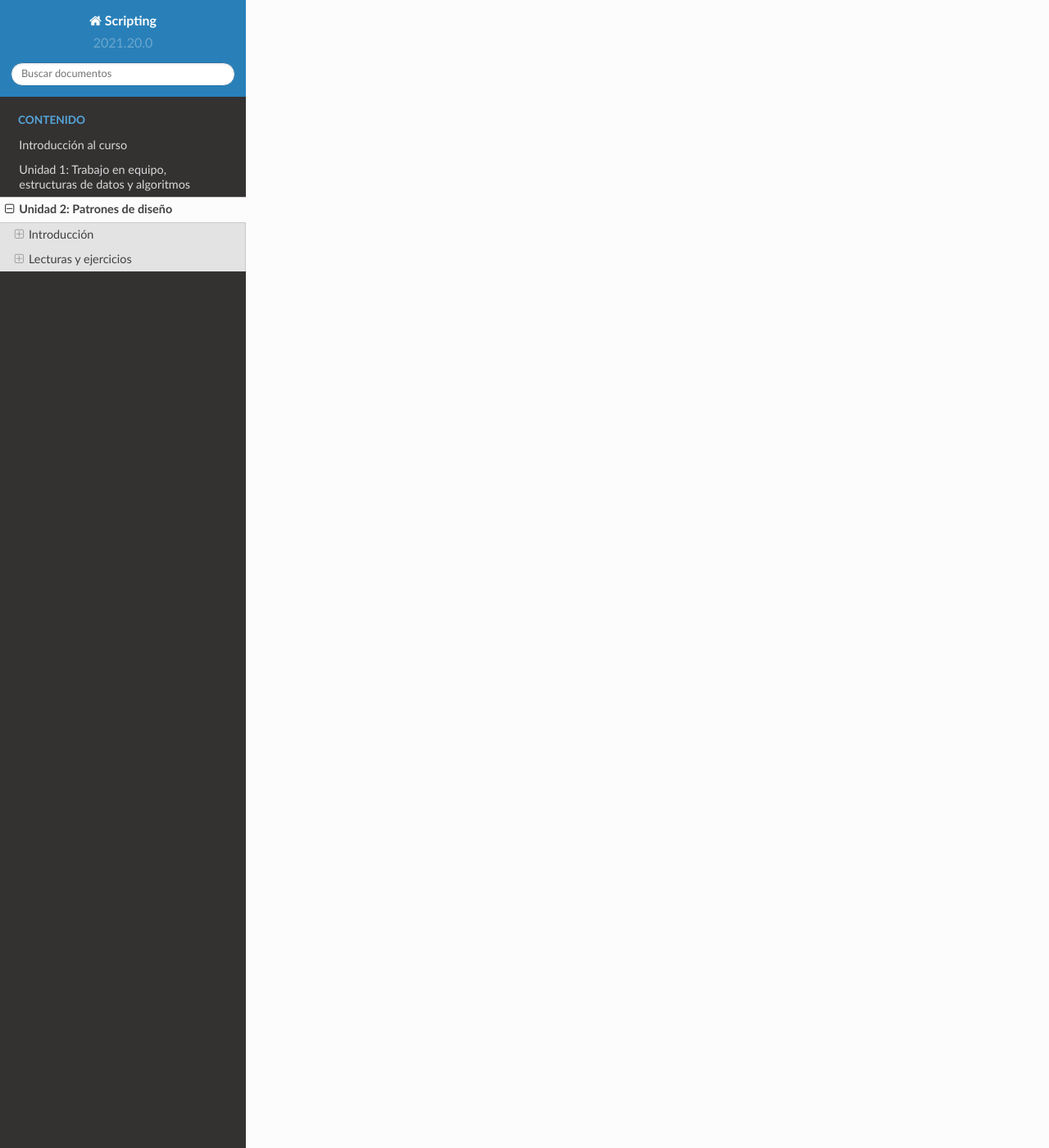
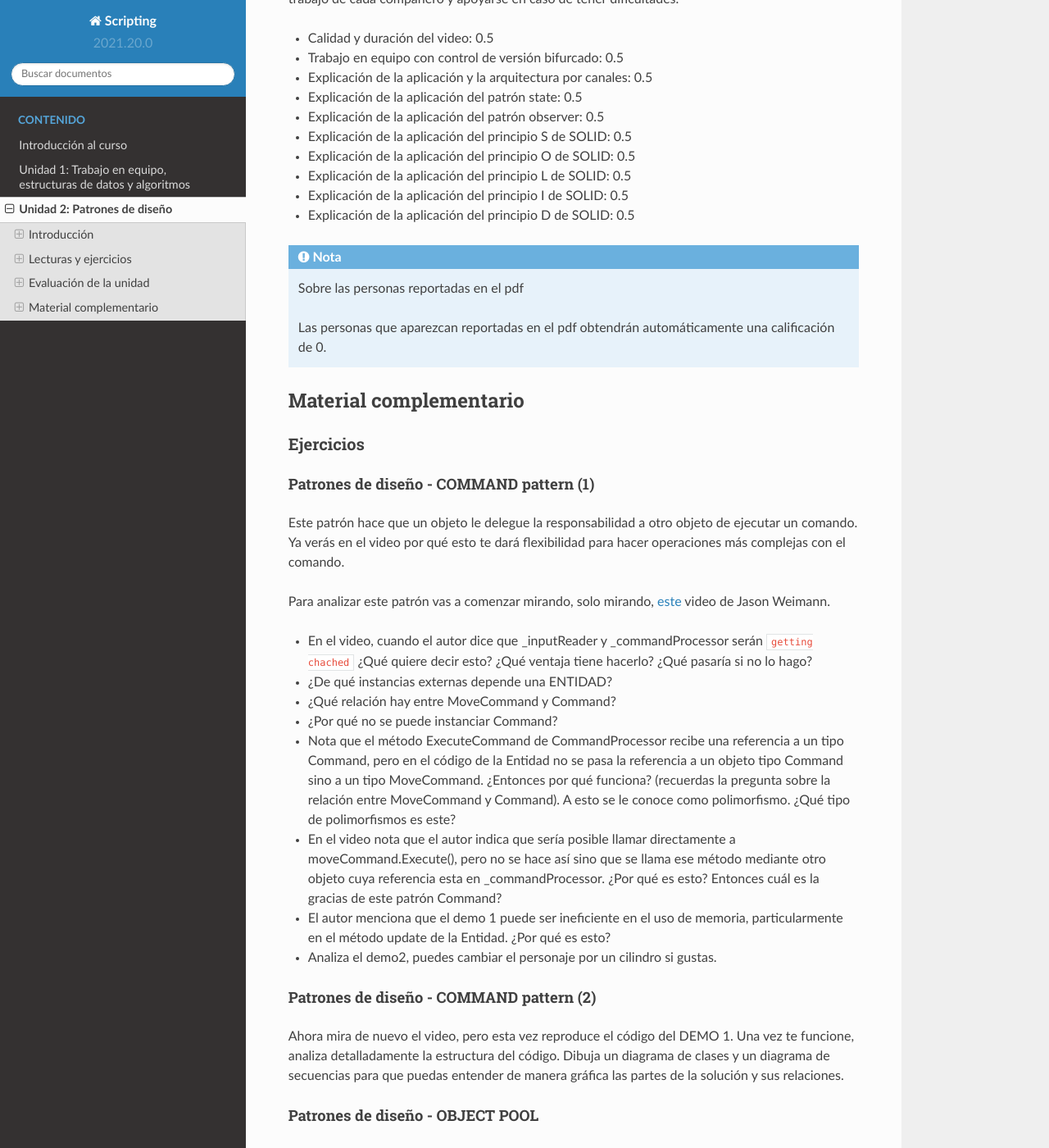
Before and after one commit to juanferfranco/scripting, a Sphinx documentation site: the page built from docs/_unidad2/unidad2.rst, in a window 1280 px wide and 1400 px high, scrolled down 33997 px. Shown: the whole window at 82% size. Built offline with Sphinx 7.4.7 and the Read the Docs theme 2.0.0, drawn with Linux system fonts in a browser that asks for light colours; some of the changed text lies outside the part shown.

Commit message:
add evaluation and additional material

```diff
--- a/docs/_unidad2/unidad2.rst
+++ b/docs/_unidad2/unidad2.rst
@@ -1566,174 +1566,263 @@
 * Si quieres conservar, en modo deploy, el valor de de los SO entre sesiones de la
   aplicación interactiva ¿Qué harías?
 
-
-..
-  Ejercicio 22: patrones de diseño - COMMAND pattern
-  ^^^^^^^^^^^^^^^^^^^^^^^^^^^^^^^^^^^^^^^^^^^^^^^^^^^^^^
-
-  Este patrón hace que un objeto le delegue la responsabilidad a otro
-  objeto de ejecutar un comando. Ya verás en el video por qué esto
-  te dará flexibilidad para hacer operaciones más complejas con el comando.
-
-  Para analizar este patrón vas a comenzar mirando, solo mirando,
-  `este <https://youtu.be/UoNumkMTx-U>`__ video de Jason Weimann.
-
-  * En el video, cuando el autor dice que _inputReader y _commandProcessor
-    serán ``getting chached`` ¿Qué quiere decir esto? ¿Qué ventaja tiene hacerlo?
-    ¿Qué pasaría si no lo hago?
-
-  * ¿De qué instancias externas depende una ENTIDAD?
-
-  * ¿Qué relación hay entre MoveCommand y Command?
-
-  * ¿Por qué no se puede instanciar Command?
-
-  * Nota que el método ExecuteCommand de CommandProcessor recibe una
-    referencia a un tipo Command, pero en el código de la Entidad no se pasa
-    la referencia a un objeto tipo Command sino a un tipo MoveCommand.
-    ¿Entonces por qué funciona? (recuerdas la pregunta sobre la relación entre
-    MoveCommand y Command). A esto se le conoce como polimorfismo. ¿Qué
-    tipo de polimorfismos es este?
-
-  * En el video nota que el autor indica que sería posible llamar directamente
-    a moveCommand.Execute(), pero no se hace así sino que se llama ese método
-    mediante otro objeto cuya referencia esta en _commandProcessor. ¿Por qué
-    es esto? Entonces cuál es la gracias de este patrón Command?
-
-  * El autor menciona que el demo 1 puede ser ineficiente en el uso de memoria,
-    particularmente en el método update de la Entidad. ¿Por qué es esto?
-
-  * Analiza el demo2, puedes cambiar el personaje por un cilindro si gustas.
-
-  Ejercicio 23: patrones de diseño - COMMAND pattern
-  ^^^^^^^^^^^^^^^^^^^^^^^^^^^^^^^^^^^^^^^^^^^^^^^^^^^^^^
-
-  Ahora mira de nuevo el video, pero esta vez reproduce el código del DEMO 1.
-  Una vez te funcione, analiza detalladamente la estructura del código. Dibuja
-  un diagrama de clases y un diagrama de secuencias para que puedas entender
-  de manera gráfica las partes de la solución y sus relaciones.
-
-
-
-  Ejercicio 25: patrones de diseño - OBJECT POOL
-  ^^^^^^^^^^^^^^^^^^^^^^^^^^^^^^^^^^^^^^^^^^^^^^^
-
-  La memoria de un computador es un recurso finito que debemos usar de la mejor
-  manera posible. Actualmente las plataformas móviles, incluyendo los headset
-  de VR standalone demandan que hagas un uso adecuado de este recurso.
-  El patrón object pool busca REUTILIZAR objetos ya creados y de esta manera
-  puedas mantener un uso apropiado de la memoria.
-
-  Observa y analiza el `siguiente video <https://youtu.be/uxm4a0QnQ9E>`__.
-
-  * ¿De qué se trata la aplicación con la que se ilustra el patrón de diseño
-    en el video?
-  * ¿Cómo se está usando el patrón de diseño en el ejemplo?
-  * ¿Qué significa en el contexto de una aplicación interactiva EVITAR generar
-    basura? (Consulta qué es el GARBAGE collector).
-  * ¿Por qué es importante evitar al máximo que el Garbage collector trabaje mucho?
-
-  Ejercicio 26: patrones de diseño - Calentamiento para el siguiente ejercicio
-  ^^^^^^^^^^^^^^^^^^^^^^^^^^^^^^^^^^^^^^^^^^^^^^^^^^^^^^^^^^^^^^^^^^^^^^^^^^^^
-
-  Antes de que realices el próximo ejercicio. REPASA de nuevo los patrones
-  que están en `este video <https://youtu.be/hQE8lQk9ikE>`__.
-
-  * Lista los patrones que viste en el video y describe cuál es el objetivo
-    de cada uno de ellos. RECUERDA, la idea es repasar.
-
-  * Trata de implementar algunos de los ejemplos que viste en el video.
-
-  * OPCIONAL 1. En el video el autor hace referencia al patrón de diseño
-    STATE. Este ya lo trabajamos, pero si quieres repasarlo de nuevo, te dejo
-    `aquí el enlace <https://youtu.be/V75hgcsCGOM>`__ al video que señala el
-    autor.
-
-  * OPCIONAL 2. El mismo autor tiene un video sobre el patrón singleton.
-    Lo puedes `ver aquí <https://www.youtube.com/watch?v=ptkxRn0HCJc>`__.
-
-  Ejercicio 27 (MUY IMPORTANTE): patrones de diseño - Última iteración
-  ^^^^^^^^^^^^^^^^^^^^^^^^^^^^^^^^^^^^^^^^^^^^^^^^^^^^^^^^^^^^^^^^^^^^^^^^
-
-  En este ejercicio vamos a realizar una última iteración sobre el tema
-  de patrones de diseño. La idea es que hagas esto:
-
-  * Inventa EJEMPLOS en Unity para estos patrones (puedes combinar varios
-    si quieres).
-
-    * COMMAND
-    * FLYWEIGHT (Scriptable Objects)
-    * OBSERVER
-    * COMPONENT
-    * SINGLETON
-    * STATE
-    * OBJECT POOL
-
-  * Escribe un párrafo corto que explique en CADA EJEMPLO cómo usaste el patrón.
-
-  Ejercicio 28: persistencia - Introducción
-  ^^^^^^^^^^^^^^^^^^^^^^^^^^^^^^^^^^^^^^^^^^^
-
-  Persistencia se refiere a la capacidad de almacenar permanentemente
-  información de tu aplicación interactiva en algún medio de almacenamiento
-  permanente.
-
-  Inicia observando y analizando el `siguiente video <https://www.youtube.com/watch?v=uD7y4T4PVk0>`__.
-  Te darás cuenta que no hay un solo método para realizar la persistencia en tus aplicaciones
-  interactivas. Cada método tiene sus debilidades y fortalezas. Por tanto, lo que te propongo
-  con este ejercicio es que comiences a identificarlas.
-
-  * En el video te hablan de varios métodos para realizar la persistencia en tus aplicaciones
-    interactivas. Lista esos métodos.
-  * Para cada método indica cuándo se usa, que debilidades tiene y qué fortalezas.
-  * Explica ¿Qué significa el término serialización de los datos?
-  * En el video mencionan un formato denominado JSON. Busca en qué consiste ese formato.
-  * ¿Qué ventaja podría tener guardar datos en formato JSON comparado con un
-    `formato binario <https://en.wikipedia.org/wiki/Binary_file>`__?
-
-  Repasa de nuevo y complementa las preguntas de este ejercicio con el texto en
-  `este blog <https://blogs.unity3d.com/2021/02/23/persistent-data-how-to-save-your-game-states-and-settings/>`__.
-
-  Ejercicio 29: persistencia - ejemplos
-  ^^^^^^^^^^^^^^^^^^^^^^^^^^^^^^^^^^^^^^^
-
-  Inventa ejemplos para PlayerPrefs, JSON y JsonUtility. NO TE COMPLIQUES la idea es que
-  aproveches este momento para que te quede código que luego puedas utilizar en otros proyectos.
-
-
-  .. warning:: FIN DE LA UNIDAD
-
-    Aunque con esto llegamos al fin de la Unidad, todavía tienes mucho más
-    que estudiar y analizar en cuanto a los asuntos de arquitectura de una aplicación
-    interactiva. ¿Tal vez en Scripting 2? (no existe ese curso).
-
-  .. warning:: OPCIONAL
-
-    Lee `este blog <https://blogs.unity3d.com/2017/11/20/making-cool-stuff-with-scriptableobjects/>`__
-    y observa un par de videos que están allí. Verás más usos de los SO.
-
-  .. warning:: PARA VACACIONES
-
-    Te recomiendo MUCHO, MUCHO, que estudies y analices el
-    `proyecto CHOP-CHOP <https://github.com/UnityTechnologies/open-project-1>`__. Tiene
-    mucha documentación y es un proyecto cargada de muchas ideas que pueden servirte
-
-  .. warning:: OPCIONAL
-
-    Este `es un tutorial <https://www.youtube.com/watch?v=HVls6_srbNc>`__ que muestra
-    cómo usar el sistema de eventos de Chop-Chop.
-
-  .. warning:: Repositorio en Git con códigos útiles
-
-    En `este enlace <https://github.com/PacktPublishing/Hands-On-Game-Development-Patterns-with-Unity-2018/tree/master/Assets/Patterns>`__ se
-    puedes encontrar códigos útiles para la implementación
-    de patrones de diseño. Por ejemplo,
-    `aquí <https://github.com/PacktPublishing/Hands-On-Game-Development-Patterns-with-Unity-2018/blob/master/Assets/Patterns/Singleton/Singleton.cs>`__
-    se puede ver el código para implementar un singleton muy similar al que se observa
-    en el video de Arquitectura con SOs del proyecto Chop Chop.
-
-  .. warning:: Presentación sobre patrones de diseño
-
-    En `este enlace <https://www.notion.so/PATRONES-DE-DISE-O-8291412254bc47cfb1ad0588e4d6f28b>`__ se
-    encuentra el material sobre las cápsulas de patrones de diseño que hemos visto en las
-    sesiones sincrónicas.
+Evaluación de la unidad
+------------------------
+
+¿En qué consiste?
+********************
+
+Para la evaluación de esta unidad vas a realizar una aplicaciones interactiva SIMPLE
+en base a los videos y material presentado en la unidad. Sigue los siguientes pasos:
+
+* Arma un grupo de compañeros desde 3 hasta 5. ¿Puedes hacerlo solo? Si, pero la
+  evaluación está diseñada para trabajar en equipo, de lo contrario tendrás que
+  invertir un tiempo mayor a 6 horas.
+* Vas a usar un flujo de trabajo de control de versión bifurcado, tal
+  como lo hiciste en la Unidad 1. Cada grupo entrega solo el enlace a un repositorio;
+  sin embargo, recuerda que cada compañero debe hacer un fork y los cambios se deben
+  integrar mediante pull requests.
+* Van a pensar juntos en una aplicaciones MUY simple desde el punto de vista gráfico,
+  aunque si quieren pueden usar assets FREE. La aplicación se debe estructurar usando
+  la arquitectura de CANALES/EVENT-RELAYER que estudiamos en la unidad.
+* Van a pensar en varios PUBLICADORES-OBSERVADORES de tal manera que permitan
+  mostrar cómo se aplica en la aplicación:
+
+  * El patrón STATE
+  * El patrón OBSERVER
+  * El principio S de SOLID.
+  * El principio O de SOLID.
+  * El principio L de SOLID.
+  * El principio I de SOLID.
+  * El principio D de SOLID.
+
+* Deben ser estratégicos en relación al punto anterior. Ten presente que
+  un solo observador, publicador o la propia arquitectura podría ilustrar varios de
+  los asuntos anteriores. Lo importante es que al final puedan
+  explicar y mostrar claramente cómo se está aplicando lo solicitado.
+
+¿Qué debes entregar?
+***********************
+
+* Un video donde se explique la aplicación de los puntos solicitados.
+* El video se debe subir a youtube como un video público o no listado.
+* El video debe tener una duración MÁXIMA de 20 minutos.
+* El video debe tener los siguientes capítulos en este mismo orden:
+
+  * Integrantes y las tareas que realizó cada uno.
+  * Demo de la aplicación funcionando.
+  * Explicación de la arquitectura de la aplicación.
+  * Explicación de la aplicación del patrón state
+  * Explicación de la aplicación del patrón observer
+  * Explicación de la aplicación del principio S
+  * Explicación de la aplicación del principio O
+  * Explicación de la aplicación del principio L
+  * Explicación de la aplicación del principio I
+  * Explicación de la aplicación del principio D
+
+* En `este video <https://youtu.be/6-0cERIVsFg>`__ puedes aprender a adicionar capítulos a tu video.
+* Subir a `este <https://www.dropbox.com/request/C90BCy15dn9EC4BxScXp>`__
+  enlace un ``.pdf`` con:
+
+  #. Los nombres y IDs.
+  #. Enlace al repositorio principal en GitHub con el proyecto
+  #. La URL del video en youtube.
+  #. Reportar si algún compañero del equipo no trabajó.
+
+Criterios de evaluación
+*****************************
+
+Se asignará una sola nota para todo el grupo; sin embargo, el grupo es responsable
+de revisar el trabajo de cada compañero y apoyarse en caso de tener dificultades.
+
+* Calidad y duración del video: 0.5
+* Trabajo en equipo con control de versión bifurcado: 0.5
+* Explicación de la aplicación y la arquitectura por canales: 0.5
+* Explicación de la aplicación del patrón state: 0.5
+* Explicación de la aplicación del patrón observer: 0.5
+* Explicación de la aplicación del principio S de SOLID: 0.5
+* Explicación de la aplicación del principio O de SOLID: 0.5
+* Explicación de la aplicación del principio L de SOLID: 0.5
+* Explicación de la aplicación del principio I de SOLID: 0.5
+* Explicación de la aplicación del principio D de SOLID: 0.5
+
+.. note:: Sobre las personas reportadas en el pdf
+
+    Las personas que aparezcan reportadas en el pdf obtendrán automáticamente
+    una calificación de 0.
+
+Material complementario
+------------------------
+
+Ejercicios
+****************
+
+Patrones de diseño - COMMAND pattern (1)
+^^^^^^^^^^^^^^^^^^^^^^^^^^^^^^^^^^^^^^^^^^^^^^^^^^
+
+Este patrón hace que un objeto le delegue la responsabilidad a otro
+objeto de ejecutar un comando. Ya verás en el video por qué esto
+te dará flexibilidad para hacer operaciones más complejas con el comando.
+
+Para analizar este patrón vas a comenzar mirando, solo mirando,
+`este <https://youtu.be/UoNumkMTx-U>`__ video de Jason Weimann.
+
+* En el video, cuando el autor dice que _inputReader y _commandProcessor
+  serán ``getting chached`` ¿Qué quiere decir esto? ¿Qué ventaja tiene hacerlo?
+  ¿Qué pasaría si no lo hago?
+
+* ¿De qué instancias externas depende una ENTIDAD?
+
+* ¿Qué relación hay entre MoveCommand y Command?
+
+* ¿Por qué no se puede instanciar Command?
+
+* Nota que el método ExecuteCommand de CommandProcessor recibe una
+  referencia a un tipo Command, pero en el código de la Entidad no se pasa
+  la referencia a un objeto tipo Command sino a un tipo MoveCommand.
+  ¿Entonces por qué funciona? (recuerdas la pregunta sobre la relación entre
+  MoveCommand y Command). A esto se le conoce como polimorfismo. ¿Qué
+  tipo de polimorfismos es este?
+
+* En el video nota que el autor indica que sería posible llamar directamente
+  a moveCommand.Execute(), pero no se hace así sino que se llama ese método
+  mediante otro objeto cuya referencia esta en _commandProcessor. ¿Por qué
+  es esto? Entonces cuál es la gracias de este patrón Command?
+
+* El autor menciona que el demo 1 puede ser ineficiente en el uso de memoria,
+  particularmente en el método update de la Entidad. ¿Por qué es esto?
+
+* Analiza el demo2, puedes cambiar el personaje por un cilindro si gustas.
+
+Patrones de diseño - COMMAND pattern (2)
+^^^^^^^^^^^^^^^^^^^^^^^^^^^^^^^^^^^^^^^^^
+
+Ahora mira de nuevo el video, pero esta vez reproduce el código del DEMO 1.
+Una vez te funcione, analiza detalladamente la estructura del código. Dibuja
+un diagrama de clases y un diagrama de secuencias para que puedas entender
+de manera gráfica las partes de la solución y sus relaciones.
+
+Patrones de diseño - OBJECT POOL
+^^^^^^^^^^^^^^^^^^^^^^^^^^^^^^^^^^^^^^^^
+
+La memoria de un computador es un recurso finito que debemos usar de la mejor
+manera posible. Actualmente las plataformas móviles, incluyendo los headset
+de VR standalone demandan que hagas un uso adecuado de este recurso.
+El patrón object pool busca REUTILIZAR objetos ya creados y de esta manera
+puedas mantener un uso apropiado de la memoria.
+
+Observa y analiza el `siguiente video <https://youtu.be/uxm4a0QnQ9E>`__.
+
+* ¿De qué se trata la aplicación con la que se ilustra el patrón de diseño
+  en el video?
+* ¿Cómo se está usando el patrón de diseño en el ejemplo?
+* ¿Qué significa en el contexto de una aplicación interactiva EVITAR generar
+  basura? (Consulta qué es el GARBAGE collector).
+* ¿Por qué es importante evitar al máximo que el Garbage collector trabaje mucho?
+
+Patrones de diseño - Calentamiento para el siguiente ejercicio
+^^^^^^^^^^^^^^^^^^^^^^^^^^^^^^^^^^^^^^^^^^^^^^^^^^^^^^^^^^^^^^^^^^^^^^^^^^^^
+
+Antes de que realices el próximo ejercicio. REPASA de nuevo los patrones
+que están en `este video <https://youtu.be/hQE8lQk9ikE>`__.
+
+* Lista los patrones que viste en el video y describe cuál es el objetivo
+  de cada uno de ellos. RECUERDA, la idea es repasar.
+
+* Trata de implementar algunos de los ejemplos que viste en el video.
+
+* OPCIONAL 1. En el video el autor hace referencia al patrón de diseño
+  STATE. Este ya lo trabajamos, pero si quieres repasarlo de nuevo, te dejo
+  `aquí el enlace <https://youtu.be/V75hgcsCGOM>`__ al video que señala el
+  autor.
+
+* OPCIONAL 2. El mismo autor tiene un video sobre el patrón singleton.
+  Lo puedes `ver aquí <https://www.youtube.com/watch?v=ptkxRn0HCJc>`__.
+
+Patrones de diseño - Última iteración
+^^^^^^^^^^^^^^^^^^^^^^^^^^^^^^^^^^^^^^^^^^^^^^^^^^^^^^^^^^^^^^^^^^^^^^^^
+
+En este ejercicio vamos a realizar una última iteración sobre el tema
+de patrones de diseño. La idea es que hagas esto:
+
+* Inventa EJEMPLOS en Unity para estos patrones (puedes combinar varios
+  si quieres).
+
+* COMMAND
+* FLYWEIGHT (Scriptable Objects)
+* OBSERVER
+* COMPONENT
+* SINGLETON
+* STATE
+* OBJECT POOL
+
+* Escribe un párrafo corto que explique en CADA EJEMPLO cómo usaste el patrón.
+
+Persistencia - Introducción
+^^^^^^^^^^^^^^^^^^^^^^^^^^^^^^^^^^^^^^^^^^^
+
+Persistencia se refiere a la capacidad de almacenar permanentemente
+información de tu aplicación interactiva en algún medio de almacenamiento
+permanente.
+
+Inicia observando y analizando el `siguiente video <https://www.youtube.com/watch?v=uD7y4T4PVk0>`__.
+Te darás cuenta que no hay un solo método para realizar la persistencia en tus aplicaciones
+interactivas. Cada método tiene sus debilidades y fortalezas. Por tanto, lo que te propongo
+con este ejercicio es que comiences a identificarlas.
+
+* En el video te hablan de varios métodos para realizar la persistencia en tus aplicaciones
+  interactivas. Lista esos métodos.
+* Para cada método indica cuándo se usa, que debilidades tiene y qué fortalezas.
+* Explica ¿Qué significa el término serialización de los datos?
+* En el video mencionan un formato denominado JSON. Busca en qué consiste ese formato.
+* ¿Qué ventaja podría tener guardar datos en formato JSON comparado con un
+  `formato binario <https://en.wikipedia.org/wiki/Binary_file>`__?
+
+Repasa de nuevo y complementa las preguntas de este ejercicio con el texto en
+`este blog <https://blogs.unity3d.com/2021/02/23/persistent-data-how-to-save-your-game-states-and-settings/>`__.
+
+Persistencia - ejemplos
+^^^^^^^^^^^^^^^^^^^^^^^^^^^^^^^^^^^^^^^
+
+Inventa ejemplos para PlayerPrefs, JSON y JsonUtility. NO TE COMPLIQUES la idea es que
+aproveches este momento para que te quede código que luego puedas utilizar en otros proyectos.
+
+Otros enlaces de interés
+****************************
+
+.. warning:: FIN DE LA UNIDAD
+
+Aunque con esto llegamos al fin de la Unidad, todavía tienes mucho más
+que estudiar y analizar en cuanto a los asuntos de arquitectura de una aplicación
+interactiva. ¿Tal vez en Scripting 2? (no existe ese curso).
+
+.. warning:: OPCIONAL
+
+Lee `este blog <https://blogs.unity3d.com/2017/11/20/making-cool-stuff-with-scriptableobjects/>`__
+y observa un par de videos que están allí. Verás más usos de los SO.
+
+.. warning:: PARA VACACIONES
+
+Te recomiendo MUCHO, MUCHO, que estudies y analices el
+`proyecto CHOP-CHOP <https://github.com/UnityTechnologies/open-project-1>`__. Tiene
+mucha documentación y es un proyecto cargada de muchas ideas que pueden servirte
+
+.. warning:: OPCIONAL
+
+Este `es un tutorial <https://www.youtube.com/watch?v=HVls6_srbNc>`__ que muestra
+cómo usar el sistema de eventos de Chop-Chop.
+
+.. warning:: Repositorio en Git con códigos útiles
+
+En `este enlace <https://github.com/PacktPublishing/Hands-On-Game-Development-Patterns-with-Unity-2018/tree/master/Assets/Patterns>`__ se
+puedes encontrar códigos útiles para la implementación
+de patrones de diseño. Por ejemplo,
+`aquí <https://github.com/PacktPublishing/Hands-On-Game-Development-Patterns-with-Unity-2018/blob/master/Assets/Patterns/Singleton/Singleton.cs>`__
+se puede ver el código para implementar un singleton muy similar al que se observa
+en el video de Arquitectura con SOs del proyecto Chop Chop.
+
+.. warning:: Presentación sobre patrones de diseño
+
+En `este enlace <https://www.notion.so/PATRONES-DE-DISE-O-8291412254bc47cfb1ad0588e4d6f28b>`__ se
+encuentra el material sobre las cápsulas de patrones de diseño que hemos visto en las
+sesiones sincrónicas.
```
